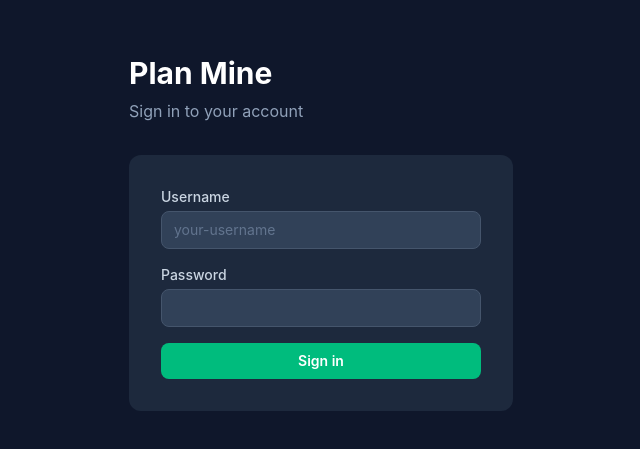
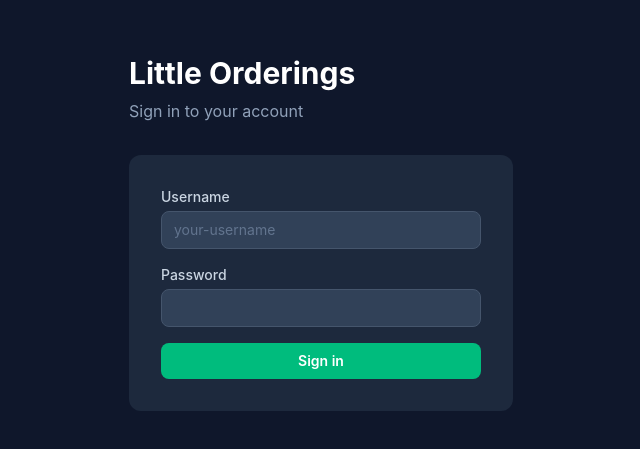
Before and after one commit to ggerrietts/little-orderings, a React (Vite) app in the folder frontend/: page /login in a window 1280 px wide. Shown: the part 167-616 px from the top of the page, without its empty margins (319-959 px from the left). Built offline with nearby package versions, Linux system fonts and the light colour scheme; no server answers.

Commit message:
preflight

```diff
--- a/frontend/index.html
+++ b/frontend/index.html
@@ -4,7 +4,7 @@
     <meta charset="UTF-8" />
     <link rel="icon" type="image/svg+xml" href="/favicon.svg" />
     <meta name="viewport" content="width=device-width, initial-scale=1.0" />
-    <title>frontend</title>
+    <title>Little Orderings</title>
   </head>
   <body>
     <div id="root"></div>
--- a/frontend/src/pages/Login.tsx
+++ b/frontend/src/pages/Login.tsx
@@ -29,7 +29,7 @@ export default function Login() {
   return (
     <div className="min-h-screen bg-slate-900 flex items-center justify-center px-4">
       <div className="w-full max-w-sm">
-        <h1 className="text-3xl font-bold text-white mb-2">Plan Mine</h1>
+        <h1 className="text-3xl font-bold text-white mb-2">Little Orderings</h1>
         <p className="text-slate-400 mb-8">Sign in to your account</p>
 
         <div className="bg-slate-800 rounded-xl p-8">
```
Also changed, not shown: 2 other files (tests, documents, lock files or other folders).
